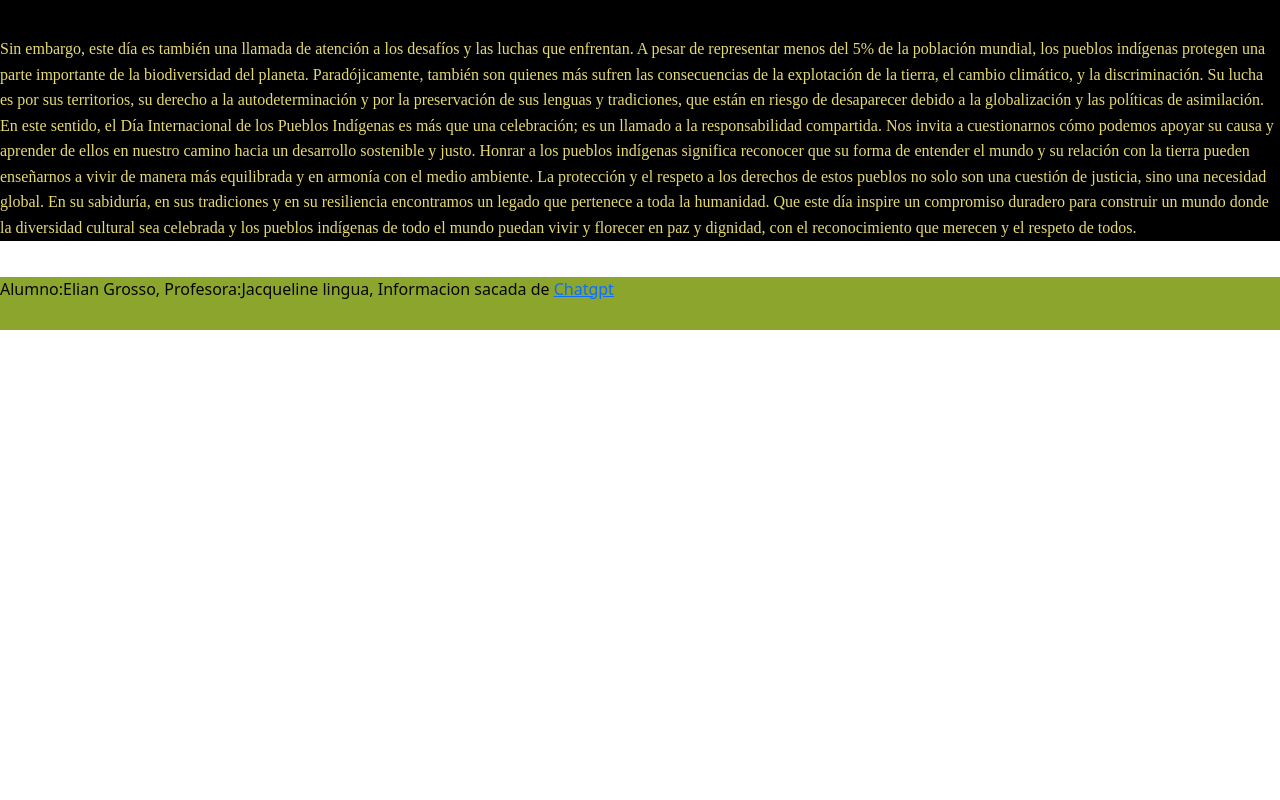
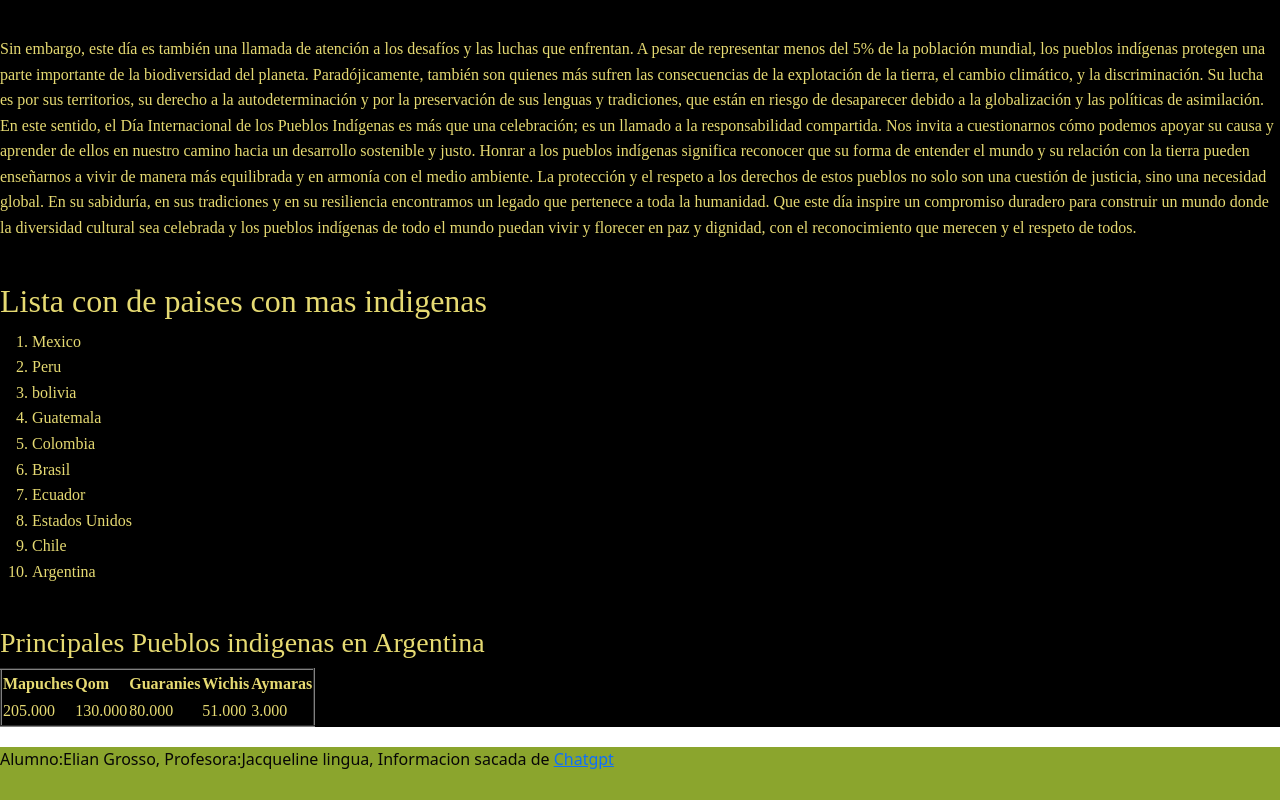
Before and after one commit to eliangrosso1/9-de-agosto-dia-internacional-de-los-indigenas-, a plain HTML site: page reflexion sobre el 9 de agosto.html in a window 1280 px wide. Shown: the part 577-1377 px from the top of the page. Before the commit the page ends 907 px from the top, so only its background shows below. Drawn offline with nearby package versions, Linux system fonts and the light colour scheme.

Commit message:
Add files via upload

```diff
--- a/reflexion sobre el 9 de agosto.html
+++ b/reflexion sobre el 9 de agosto.html
@@ -35,7 +35,7 @@
     </nav>
     </div>
   <div class="cono">
-    <section>En esta Parte de la pagina se hablara sobre todos los conocimientos que nos dejaron los antiguos indigenas</section>
+    <section>En esta ultima seccion solo sera una reflexion sobre el 9 de agosto y una lista de los paises con mas indigenas en el mundo</section>
     </div>
     <br>
     <body>
@@ -52,7 +52,39 @@
         En este sentido, el Día Internacional de los Pueblos Indígenas es más que una celebración; es un llamado a la responsabilidad compartida. Nos invita a cuestionarnos cómo podemos apoyar su causa y aprender de ellos en nuestro camino hacia un desarrollo sostenible y justo. Honrar a los pueblos indígenas significa reconocer que su forma de entender el mundo y su relación con la tierra pueden enseñarnos a vivir de manera más equilibrada y en armonía con el medio ambiente.
 
         La protección y el respeto a los derechos de estos pueblos no solo son una cuestión de justicia, sino una necesidad global. En su sabiduría, en sus tradiciones y en su resiliencia encontramos un legado que pertenece a toda la humanidad. Que este día inspire un compromiso duradero para construir un mundo donde la diversidad cultural sea celebrada y los pueblos indígenas de todo el mundo puedan vivir y florecer en paz y dignidad, con el reconocimiento que merecen y el respeto de todos.</p>
-   </article>
+   <br>
+   <h2>Lista con de paises con mas indigenas</h2>
+        <ol>
+    <li>Mexico</li>
+<li>Peru</li>
+<li>bolivia</li>
+<li>Guatemala</li>
+<li>Colombia</li>
+<li>Brasil</li>
+<li>Ecuador</li>
+<li>Estados Unidos</li>
+<li>Chile</li>
+<li>Argentina</li>
+   </ol>
+  <br>
+<h3>Principales Pueblos indigenas en Argentina</h3>
+<table border="2">
+<tr>
+  <th>Mapuches</th>
+  <th>Qom</th>
+  <th>Guaranies</th>
+  <th>Wichis</th>
+  <th>Aymaras</th>
+  </tr>
+  <tr>
+   <td>205.000</td>
+   <td>130.000</td>
+   <td>80.000</td>
+   <td>51.000</td>
+   <td>3.000</td>
+  </tr>
+  </table>
+      </article>
 </div>
 <footer>
     Alumno:Elian Grosso, Profesora:Jacqueline lingua, Informacion sacada de <a href="https://chatgpt.com/c/671e8960-31d8-8012-8210-9c4c02c756c5">Chatgpt</a>
```
